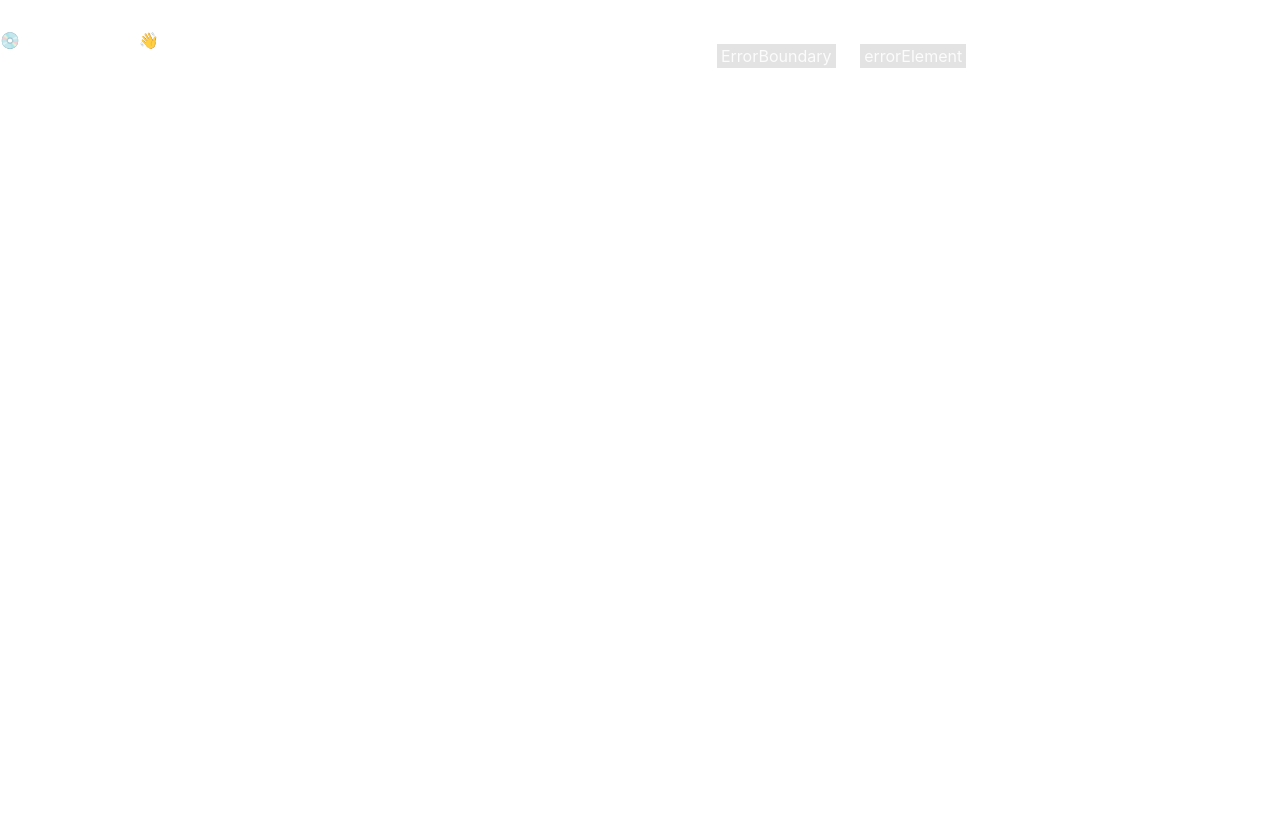
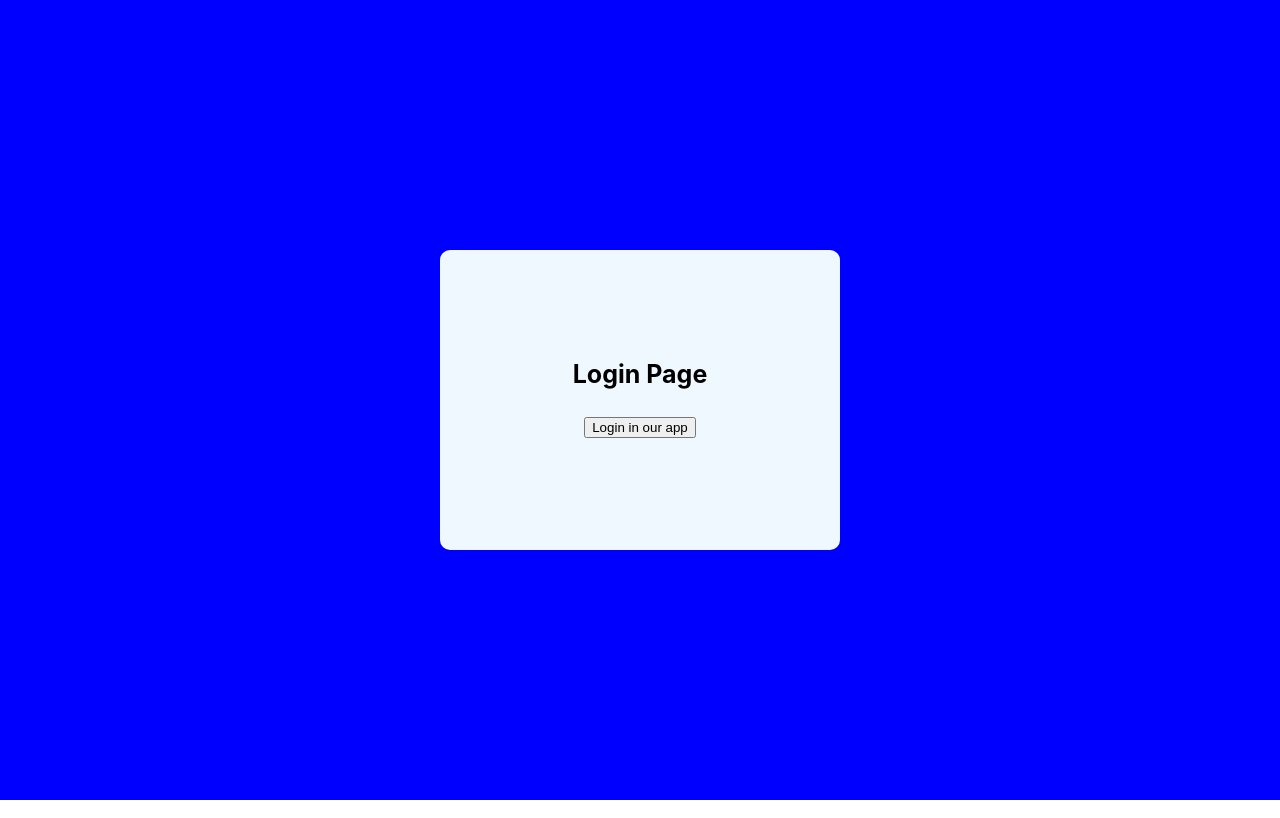
Before and after one commit to cesarvanel/React-TDD, a React (Vite) app: page /login in a window 1280 px wide. Before the commit this address had no page. Built offline with nearby package versions, Linux system fonts and the light colour scheme.

Commit message:
add authentication

```diff
--- a/src/app/reducers/Reducer.ts
+++ b/src/app/reducers/Reducer.ts
@@ -1,8 +1,10 @@
 import { combineReducers } from "@reduxjs/toolkit";
 import { TimeLineSlice } from "../../timeline/features/Timeline.Slice";
 import { MessagesSlice } from "../../messages/feature/MessageSlice";
+import { AuthSlice } from "../../auth/feature/AuthSlice";
 
 export const rootReducers = combineReducers({
   timelines: TimeLineSlice.reducer,
   messages: MessagesSlice.reducer,
+  auth: AuthSlice.reducer,
 });
--- a/src/auth/domain/auhtUserGateway.ts
+++ b/src/auth/domain/auhtUserGateway.ts
@@ -1,3 +1,5 @@
 export interface AuthUserGateway {
   getAuthUser: () => string;
+
+  authenticateWithGoogleAccount: () => Promise<string>;
 }
--- /dev/null
+++ b/src/auth/feature/AuthSlice.ts
@@ -0,0 +1,28 @@
+import { createSlice } from "@reduxjs/toolkit";
+import { RootState } from "../../app/store/Store";
+import { AuthenticateWithGoogleAccount } from "../usecase/AuthenticateWithGoogleAccount";
+
+export interface AuthState {
+  authUser?: string;
+}
+
+const initalState: AuthState = {
+  authUser: undefined,
+};
+
+export const AuthSlice = createSlice({
+  name: "authSlice",
+  initialState: initalState,
+  reducers: {},
+  extraReducers(builder) {
+    builder.addCase(
+      AuthenticateWithGoogleAccount.fulfilled,
+      (state, action) => {
+        state.authUser = action.payload;
+      }
+    );
+  },
+});
+
+export const selectIsAuthenticated = (state: RootState) =>
+  state.auth.authUser !== undefined;
--- a/src/auth/infra/FakeAuthUser.ts
+++ b/src/auth/infra/FakeAuthUser.ts
@@ -2,7 +2,14 @@ import { AuthUserGateway } from "../domain/auhtUserGateway";
 
 export class FakeAuthUserGAteway implements AuthUserGateway {
   auhtuser!: string;
+  willSucceedForGoogleAuth!: string;
   getAuthUser(): string {
     return this.auhtuser;
   }
+
+  async authenticateWithGoogleAccount(): Promise<string> {
+    this.willSucceedForGoogleAuth = "cesar";
+    this.auhtuser = "cesar";
+    return Promise.resolve("cesar");
+  }
 }
--- /dev/null
+++ b/src/auth/usecase/AuthenticateWithGoogleAccount.ts
@@ -0,0 +1,12 @@
+import { createAsyncThunk } from "@reduxjs/toolkit";
+import { createAppAsyncThunk } from "../../app/store/Store";
+
+export const AuthenticateWithGoogleAccount = createAsyncThunk(
+  "auth/authenticate",
+
+  async (_, { extra: { authUserGateway } }) => {
+    const authUser = await authUserGateway.authenticateWithGoogleAccount();
+
+    return authUser;
+  }
+);
--- a/src/ui/components/Layout/Layout.tsx
+++ b/src/ui/components/Layout/Layout.tsx
@@ -1,10 +1,20 @@
-import React from "react";
-import { Outlet } from "react-router-dom";
+import React, { useEffect } from "react";
+import { Outlet, useNavigate } from "react-router-dom";
 import styles from "./layout.module.scss";
 import { Sidebar } from "../sidebar/Sidebar";
 import { Header } from "../header/Header";
+import { useAppSelector } from "../../../app/store/Store";
+import { selectIsAuthenticated } from "../../../auth/feature/AuthSlice";
 
 export const Layout: React.FC = () => {
+  const isAuthenticated = useAppSelector(selectIsAuthenticated);
+  const navigate = useNavigate();
+
+  useEffect(() => {
+    if (!isAuthenticated) {
+      navigate("/login");
+    }
+  }, [isAuthenticated]);
   return (
     <div className={styles["Layout"]}>
       <Header />
--- a/src/ui/pages/Home/view/HomeView.tsx
+++ b/src/ui/pages/Home/view/HomeView.tsx
@@ -3,7 +3,6 @@ import { useHome } from "./useHome";
 const HomeView = () => {
   const { timeline } = useHome();
 
-  console.log(timeline);
   return <div>{timeline.timeline.type}</div>;
 };
 
--- a/src/ui/pages/Home/view/useHome.ts
+++ b/src/ui/pages/Home/view/useHome.ts
@@ -11,8 +11,6 @@ export const useHome = () => {
     dispatch(GetAuthUserTimeLine());
   }, []);
 
-  console.log(timeline, "timeline");
-
   return {
     timeline,
   };
--- /dev/null
+++ b/src/ui/pages/login/view/Login.module.scss
@@ -0,0 +1,30 @@
+.Login{
+
+    background-color: blue;
+    width: 100%;
+    height: 100%;
+    min-height: 100vh;
+    display: flex;
+    justify-content: center;
+    align-items: center;
+
+    .container{
+        width: 400px;
+        height: 300px;
+        border-radius: 10px;
+        background-color: aliceblue;
+        display: flex;
+        justify-content: center;
+        align-items: center;
+        flex-direction: column;
+        gap: 10px;
+
+        h1{
+            font-size: 25px;
+            color: black;
+            font-weight: 700;
+            margin-bottom: 20px;
+        }
+
+    }
+}
--- /dev/null
+++ b/src/ui/pages/login/view/LoginView.tsx
@@ -0,0 +1,42 @@
+import React, { useEffect, useState } from "react";
+import styles from "./Login.module.scss";
+import { useAppDispatch, useAppSelector } from "../../../../app/store/Store";
+import { AuthenticateWithGoogleAccount } from "../../../../auth/usecase/AuthenticateWithGoogleAccount";
+import { useNavigate } from "react-router-dom";
+import { selectIsAuthenticated } from "../../../../auth/feature/AuthSlice";
+
+const LoginView = () => {
+  const dispatch = useAppDispatch();
+  const isAuthenticated = useAppSelector(selectIsAuthenticated);
+  const navigate = useNavigate();
+
+  const [loading, setLoading] = useState(false);
+
+  const handleAuthWithGoogle = () => {
+    setLoading(true);
+    dispatch(AuthenticateWithGoogleAccount())
+      .unwrap()
+      .finally(() => {
+        setLoading(false);
+      });
+  };
+
+  useEffect(() => {
+    if (isAuthenticated) {
+      navigate("/");
+    }
+  }, [isAuthenticated]);
+  return (
+    <div className={styles["Login"]}>
+      <div className={styles["container"]}>
+        <h1>Login Page</h1>
+
+        <button onClick={handleAuthWithGoogle}>
+          {loading ? "..." : "Login in our app"}
+        </button>
+      </div>
+    </div>
+  );
+};
+
+export default LoginView;
```
Also changed, not shown: src/helpers/test-helper/StateBuilter.ts (+16 -13 lines), src/router/Router.tsx (+10 -8 lines), 2 other files (tests, documents, lock files or other folders).
